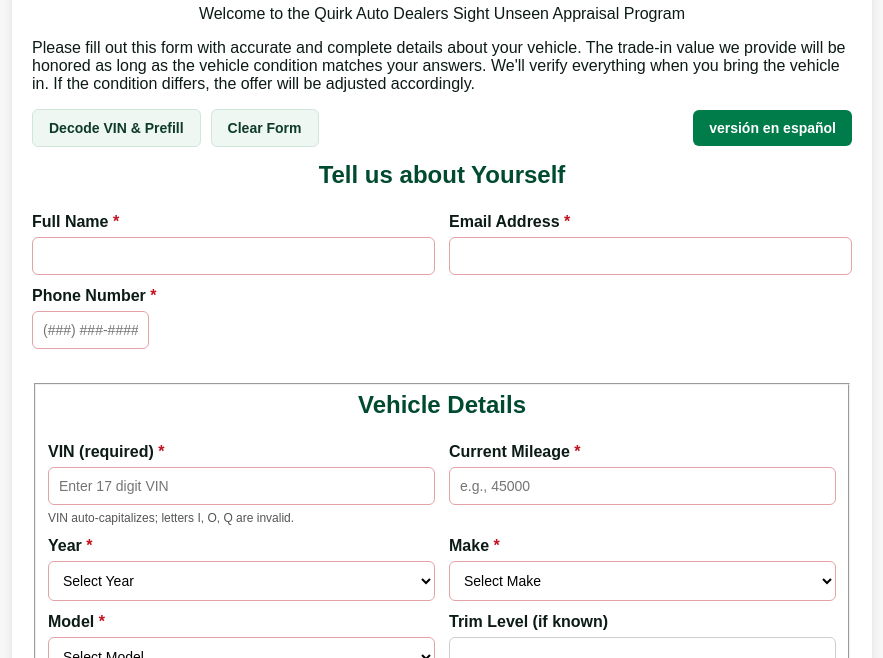
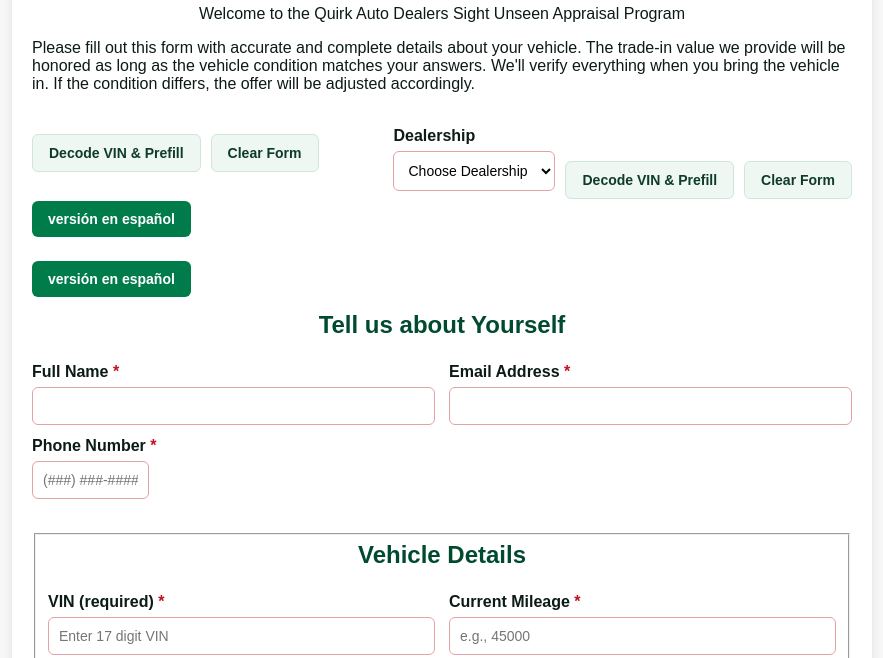
Before and after one commit to mpalmer79/quirk-trade-appraisal-NH-individual, a plain HTML site: page index.html in a window 1280 px wide. Shown: the part 127-785 px from the top of the page, without its empty margins (198-1081 px from the left). Drawn offline with Linux system fonts and the light colour scheme; no server answers.

Commit message:
Update index.html

```diff
--- a/index.html
+++ b/index.html
@@ -50,6 +50,28 @@
 
   <div class="utilitybar">
     <div class="left-actions">
+<div class="utilitybar">
+<div class="left-actions">
+<button type="button" id="decodeVinBtn" class="ghost-btn" aria-live="polite" data-i18n="decodeVinBtn">Decode VIN & Prefill</button>
+<button type="button" id="clearBtn" class="ghost-btn" data-i18n="clearBtn">Clear Form</button>
+</div>
+
+
+<!-- ⬇️ Insert dropdown here ⬇️ -->
+<div class="dealership-wrap">
+<label for="dealership" class="sr-only">Dealership</label>
+<select id="dealership" name="dealership" required>
+<option value="" selected disabled>Choose Dealership</option>
+<option>Chevrolet</option>
+<option>Buick GMC</option>
+<option>Kia</option>
+<option>Volkswagen</option>
+</select>
+</div>
+
+
+<button id="langToggle" type="button" class="spanish-btn btn btn-green">versión en español</button>
+</div>
       <button type="button" id="decodeVinBtn" class="ghost-btn" aria-live="polite" data-i18n="decodeVinBtn">
         Decode VIN & Prefill
       </button>
```
